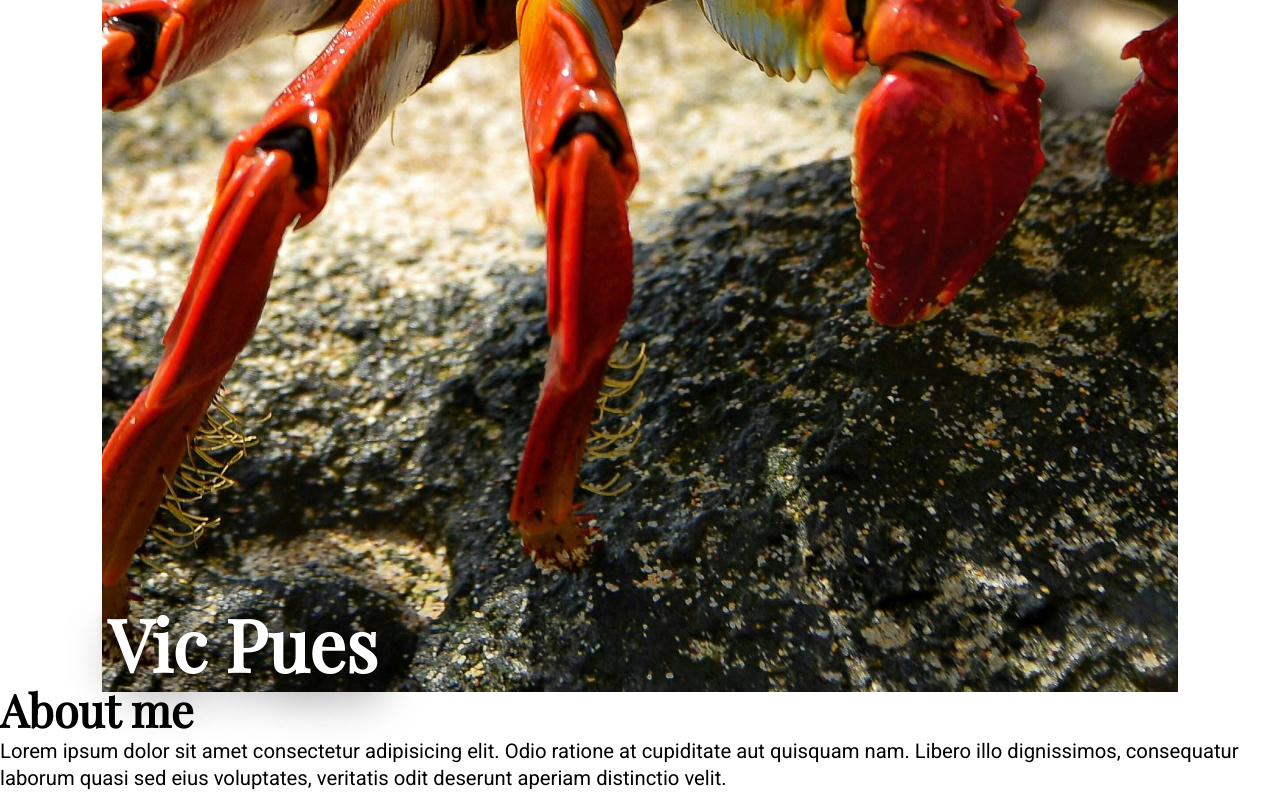
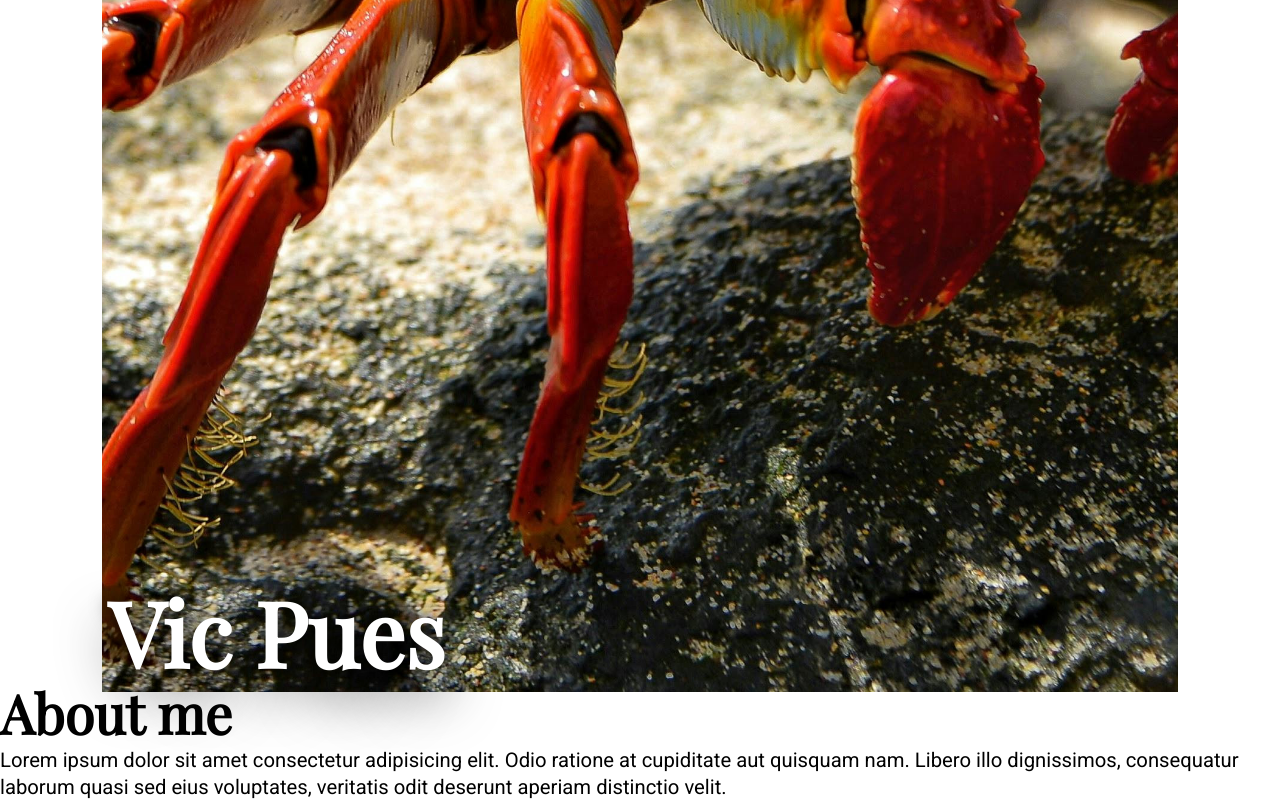
Before and after one commit to vicpues/odin-homepage, a React (Vite) app: page / in a window 1280 px wide. Shown: the part 1100-1900 px from the top of the page. Built offline with nearby package versions, Linux system fonts and the light colour scheme.

Commit message:
feat: Add color and shadow vars

```diff
--- a/src/index.css
+++ b/src/index.css
@@ -5,12 +5,38 @@
   --display-family: "playfair_display", Georgia, Times, serif;
 
   /* Typography */
-  --h-lrg: bold 4rem var(--display-family);
-  --h-mid: bold 2.5rem var(--display-family);
+  --h-lrg: bold 5rem var(--display-family);
+  --h-mid: bold 3rem var(--display-family);
   --h-sml: bold 1.5rem var(--display-family);
   --p-lrg: normal 1.125rem var(--body-family);
   --p-mid: normal 1rem var(--body-family);
   --p-sml: normal 0.875rem var(--body-family);
+
+  /* Effects */
+  --double-shadow: 0 1rem 2rem #00000053, 0 0.2rem 0.6rem #0000009f;
+}
+
+/* Colors */
+:root {
+  /* Light mode */
+  --bg-deep: oklch(0.92 0.03 264);
+  --bg-normal: oklch(0.96 0.03 264);
+  --bg-soft: oklch(1 0.03 264);
+  --text: oklch(0.15 0.06 264);
+  --text-muted: oklch(0.4 0.06 264);
+  --border: oklch(0.6 0.06 264);
+  --primary: oklch(0.6 0.11 220);
+}
+
+:root .dark {
+  /* Dark mode */
+  --bg-deep: oklch(0.1 0.03 264);
+  --bg-normal: oklch(0.15 0.03 264);
+  --bg-soft: oklch(0.2 0.03 264);
+  --text: oklch(0.96 0.06 264);
+  --text-muted: oklch(0.76 0.06 264);
+  --border: oklch(0.4 0.06 264);
+  --primary: oklch(0.5 0.11 220);
 }
 
 /* Font embeds */
```
